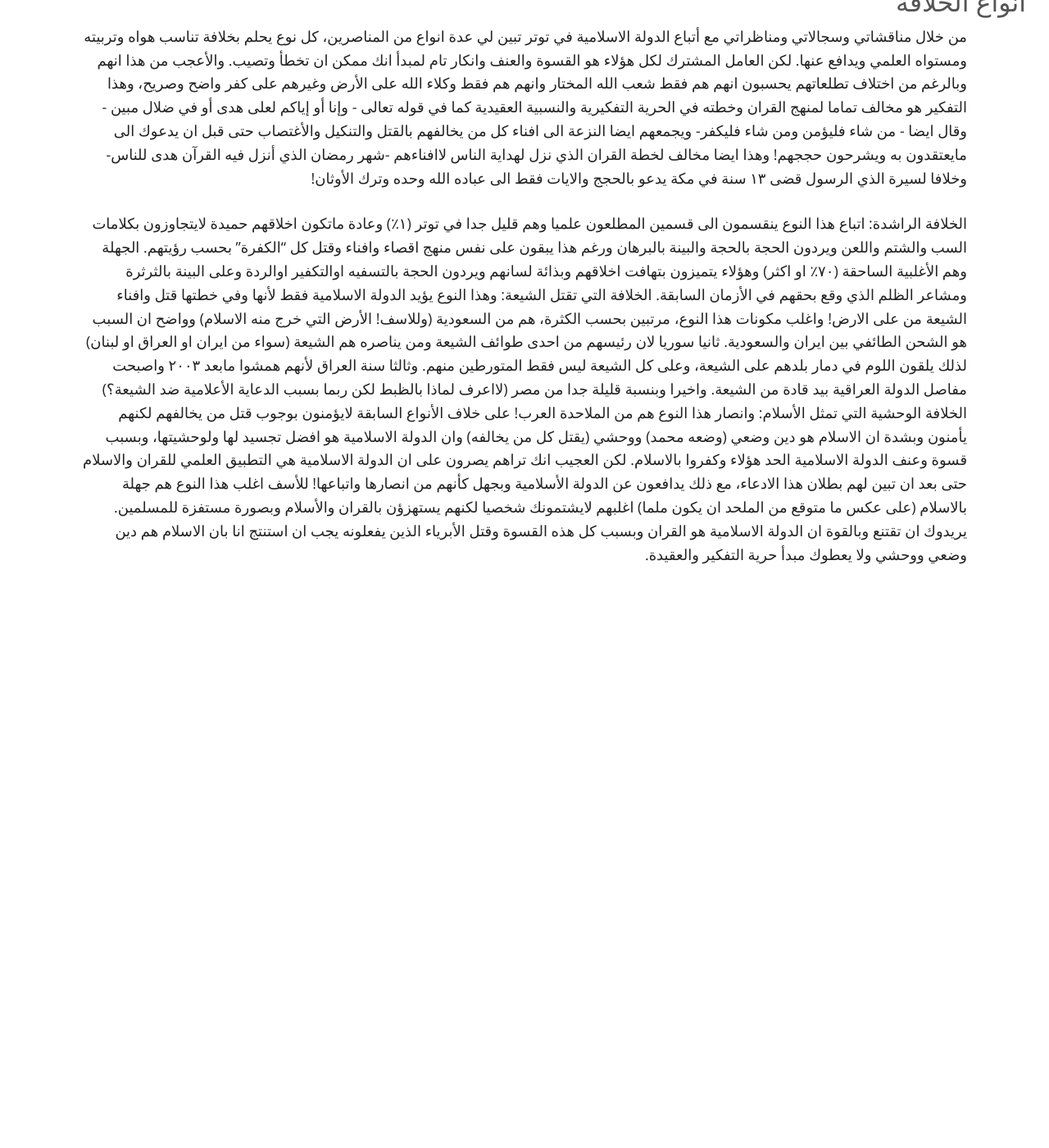
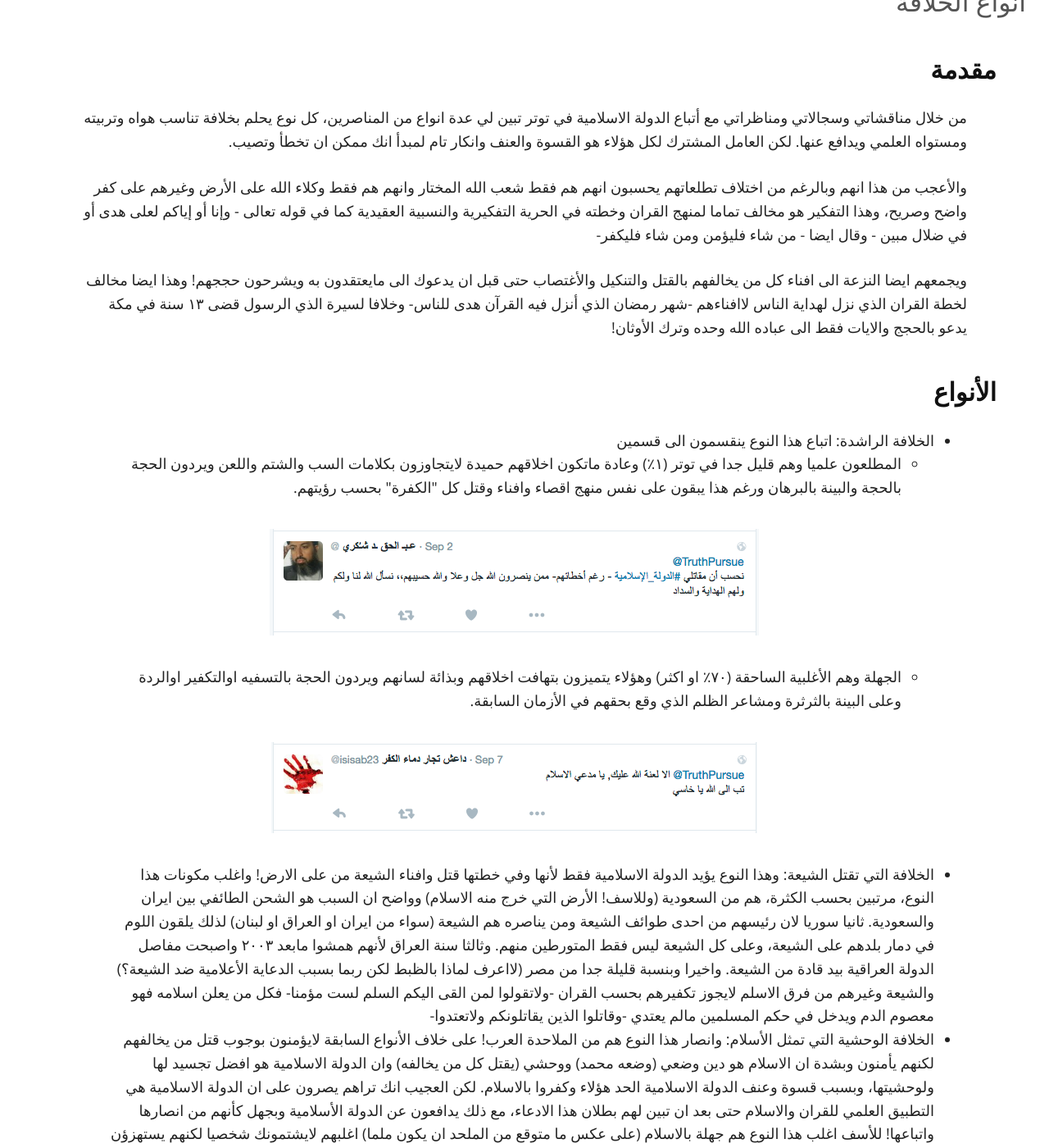
Before and after one commit to TruthPursue/TruthPursue.github.io, a Jekyll site: the page built from types-of-supporters.md, in a window 1280 px wide and 1400 px high, scrolled down 227 px. Shown: the whole window at 82% size. Built offline with Jekyll 4.4.1, drawn with Linux system fonts in a browser that asks for light colours; nearby versions of some CDN libraries; before the commit the page ends 1007 px from its top, so only the background shows below that; some of the changed text lies outside the part shown.

Commit message:
improve styling to supporters page + images

```diff
--- a/types-of-supporters.md
+++ b/types-of-supporters.md
@@ -4,14 +4,38 @@ layout: default
 
 ## انواع الخلافة
 
+
+### مقدمة
 من خلال مناقشاتي وسجالاتي ومناظراتي مع أتباع الدولة الاسلامية في توتر تبين لي عدة انواع من المناصرين، كل نوع يحلم بخلافة تناسب هواه وتربيته ومستواه العلمي ويدافع عنها. لكن العامل المشترك لكل هؤلاء هو القسوة والعنف وانكار تام لمبدأ انك ممكن ان تخطأ وتصيب.
+
 والأعجب من هذا انهم وبالرغم من اختلاف تطلعاتهم يحسبون انهم هم فقط شعب الله المختار وانهم هم فقط وكلاء الله على الأرض وغيرهم على كفر واضح وصريح، وهذا التفكير هو مخالف تماما لمنهج القران وخطته في الحرية التفكيرية والنسبية العقيدية كما في قوله تعالى - وإنا أو إياكم لعلى هدى أو في ضلال مبين - وقال ايضا - من شاء فليؤمن ومن شاء فليكفر-
+
 ويجمعهم ايضا النزعة الى افناء كل من يخالفهم بالقتل والتنكيل والأغتصاب حتى قبل ان يدعوك الى مايعتقدون به ويشرحون حججهم! وهذا ايضا مخالف لخطة القران الذي نزل لهداية الناس لاافناءهم -شهر رمضان الذي أنزل فيه القرآن هدى للناس- وخلافا لسيرة الذي الرسول قضى ١٣ سنة في مكة يدعو بالحجج والايات فقط الى عباده الله وحده وترك الأوثان!
 
-الخلافة الراشدة: اتباع هذا النوع ينقسمون الى قسمين
-المطلعون علميا وهم قليل جدا في توتر (١٪)  وعادة ماتكون اخلاقهم حميدة لايتجاوزون بكلامات السب والشتم واللعن ويردون الحجة بالحجة والبينة بالبرهان ورغم هذا يبقون على نفس منهج اقصاء وافناء وقتل كل "الكفرة" بحسب رؤيتهم.
-الجهلة وهم الأغلبية الساحقة (٧٠٪ او اكثر) وهؤلاء يتميزون بتهافت اخلاقهم وبذائة لسانهم ويردون الحجة بالتسفيه اوالتكفير اوالردة وعلى البينة بالثرثرة ومشاعر الظلم الذي وقع بحقهم في الأزمان السابقة.
-الخلافة التي تقتل الشيعة: وهذا النوع يؤيد الدولة الاسلامية فقط لأنها وفي خطتها قتل وافناء الشيعة من على الارض! واغلب مكونات هذا النوع، مرتبين بحسب الكثرة، هم من السعودية (وللاسف! الأرض التي خرج منه الاسلام) وواضح ان السبب هو الشحن الطائفي بين ايران والسعودية. ثانيا سوريا لان رئيسهم من احدى طوائف الشيعة ومن يناصره هم الشيعة (سواء من ايران او العراق او لبنان) لذلك يلقون اللوم في دمار بلدهم على الشيعة، وعلى كل الشيعة ليس فقط المتورطين منهم. وثالثا سنة العراق لأنهم همشوا مابعد ٢٠٠٣ واصبحت مفاصل الدولة العراقية بيد قادة من الشيعة. واخيرا وبنسبة قليلة جدا من مصر (لااعرف لماذا بالظبط لكن ربما بسبب الدعاية الأعلامية ضد الشيعة؟)
-الخلافة الوحشية التي تمثل الأسلام: وانصار هذا النوع هم من الملاحدة العرب! على خلاف الأنواع السابقة لايؤمنون بوجوب قتل من يخالفهم لكنهم يأمنون وبشدة ان الاسلام هو دين وضعي (وضعه محمد) ووحشي (يقتل كل من يخالفه) وان الدولة الاسلامية هو افضل تجسيد لها ولوحشيتها، وبسبب قسوة وعنف الدولة الاسلامية الحد هؤلاء وكفروا بالاسلام.
-لكن العجيب انك تراهم يصرون على ان الدولة الاسلامية هي التطبيق العلمي للقران والاسلام حتى بعد ان تبين لهم بطلان هذا الادعاء، مع ذلك يدافعون عن الدولة الأسلامية وبجهل كأنهم من انصارها واتباعها! للأسف اغلب هذا النوع هم جهلة بالاسلام (على عكس ما متوقع من الملحد ان يكون ملما) اغلبهم لايشتمونك شخصيا لكنهم يستهزؤن بالقران والأسلام وبصورة مستفزة للمسلمين.
-يريدوك ان تقتنع وبالقوة ان الدولة الاسلامية هو القران وبسبب كل هذه القسوة وقتل الأبرياء الذين يفعلونه يجب ان استنتج انا بان الاسلام هم دين وضعي ووحشي ولا يعطوك مبدأ حرية التفكير والعقيدة.
+
+### الأنواع
+
+<ul>
+    <li>
+    الخلافة الراشدة: اتباع هذا النوع ينقسمون الى قسمين
+        <ul>
+            <li>
+            المطلعون علميا وهم قليل جدا في توتر (١٪)  وعادة ماتكون اخلاقهم حميدة لايتجاوزون بكلامات السب والشتم واللعن ويردون الحجة بالحجة والبينة بالبرهان ورغم هذا يبقون على نفس منهج اقصاء وافناء وقتل كل "الكفرة" بحسب رؤيتهم.
+            <img src="/images/supporters/mu7afth.png" />
+            </li>
+            <li>
+            الجهلة وهم الأغلبية الساحقة (٧٠٪ او اكثر) وهؤلاء يتميزون بتهافت اخلاقهم وبذائة لسانهم ويردون الحجة بالتسفيه اوالتكفير اوالردة وعلى البينة بالثرثرة ومشاعر الظلم الذي وقع بحقهم في الأزمان السابقة.
+            <img src="/images/supporters/da3eshi.png" />
+            </li>
+        </ul>
+    </li>
+    <li>
+    الخلافة التي تقتل الشيعة: وهذا النوع يؤيد الدولة الاسلامية فقط لأنها وفي خطتها قتل وافناء الشيعة من على الارض! واغلب مكونات هذا النوع، مرتبين بحسب الكثرة، هم من السعودية (وللاسف! الأرض التي خرج منه الاسلام) وواضح ان السبب هو الشحن الطائفي بين ايران والسعودية. ثانيا سوريا لان رئيسهم من احدى طوائف الشيعة ومن يناصره هم الشيعة (سواء من ايران او العراق او لبنان) لذلك يلقون اللوم في دمار بلدهم على الشيعة، وعلى كل الشيعة ليس فقط المتورطين منهم. وثالثا سنة العراق لأنهم همشوا مابعد ٢٠٠٣ واصبحت مفاصل الدولة العراقية بيد قادة من الشيعة. واخيرا وبنسبة قليلة جدا من مصر (لااعرف لماذا بالظبط لكن ربما بسبب الدعاية الأعلامية ضد الشيعة؟)
+    والشيعة وغيرهم من فرق الاسلم لايجوز تكفيرهم بحسب القران -ولاتقولوا لمن القى اليكم السلم لست مؤمنا- فكل من يعلن اسلامه فهو معصوم الدم ويدخل في حكم المسلمين مالم يعتدي -وقاتلوا الذين يقاتلونكم ولاتعتدوا-
+    </li>
+    <li>
+    الخلافة الوحشية التي تمثل الأسلام: وانصار هذا النوع هم من الملاحدة العرب! على خلاف الأنواع السابقة لايؤمنون بوجوب قتل من يخالفهم لكنهم يأمنون وبشدة ان الاسلام هو دين وضعي (وضعه محمد) ووحشي (يقتل كل من يخالفه) وان الدولة الاسلامية هو افضل تجسيد لها ولوحشيتها، وبسبب قسوة وعنف الدولة الاسلامية الحد هؤلاء وكفروا بالاسلام.
+    لكن العجيب انك تراهم يصرون على ان الدولة الاسلامية هي التطبيق العلمي للقران والاسلام حتى بعد ان تبين لهم بطلان هذا الادعاء، مع ذلك يدافعون عن الدولة الأسلامية وبجهل كأنهم من انصارها واتباعها! للأسف اغلب هذا النوع هم جهلة بالاسلام (على عكس ما متوقع من الملحد ان يكون ملما) اغلبهم لايشتمونك شخصيا لكنهم يستهزؤن بالقران والأسلام وبصورة مستفزة للمسلمين.
+    يريدوك ان تقتنع وبالقوة ان الدولة الاسلامية هو القران وبسبب كل هذه القسوة وقتل الأبرياء الذين يفعلونه يجب ان استنتج انا بان الاسلام هم دين وضعي ووحشي ولا يعطوك مبدأ حرية التفكير والعقيدة.
+    </li>
+</ul>
```
Also changed, not shown: images/supporters/3raqi.png (added), images/supporters/da3eshi.png (added), images/supporters/mu7afth.png (added), images/supporters/mul7ed.png (added), images/supporters/su3odi.png (added), images/supporters/suri.png (added).
